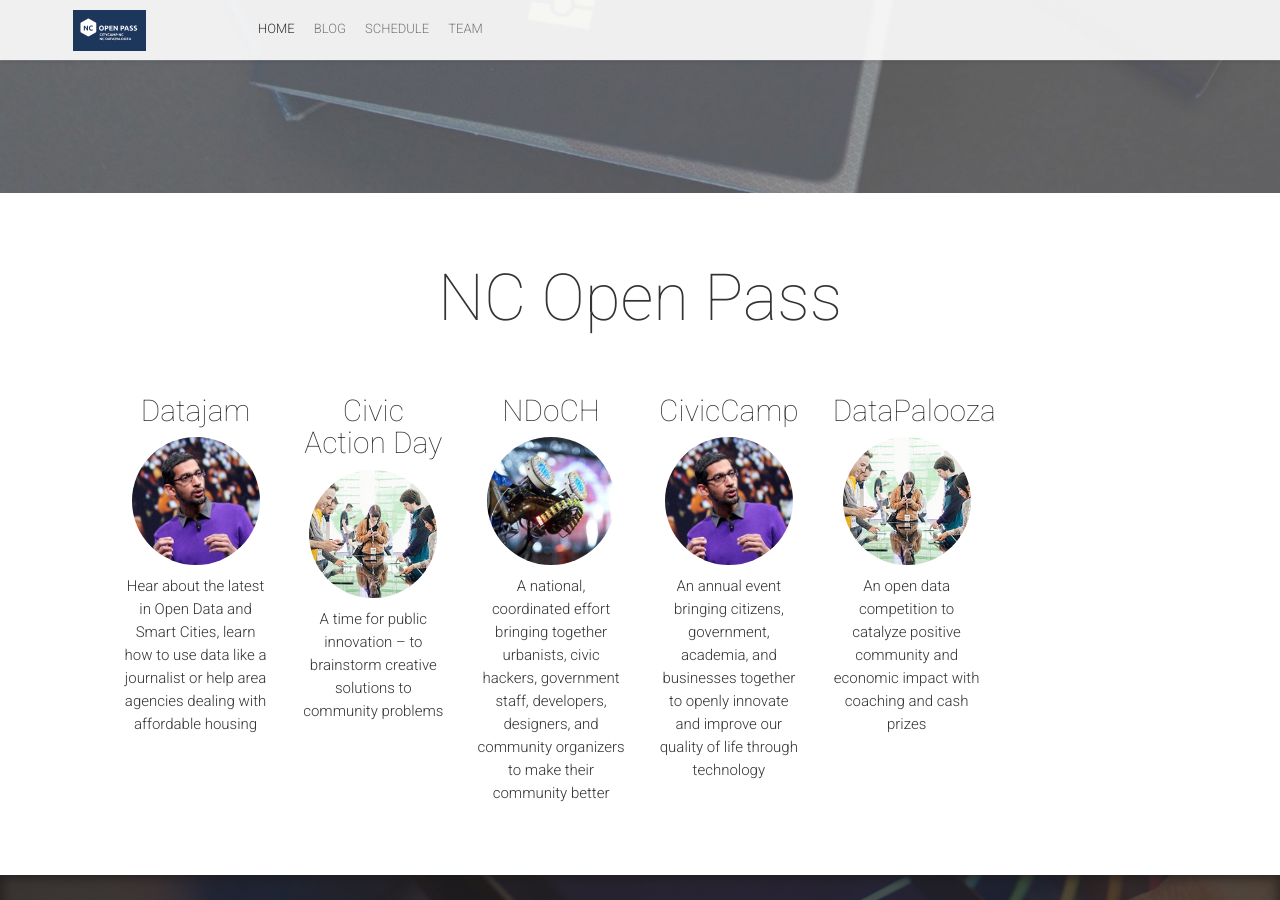
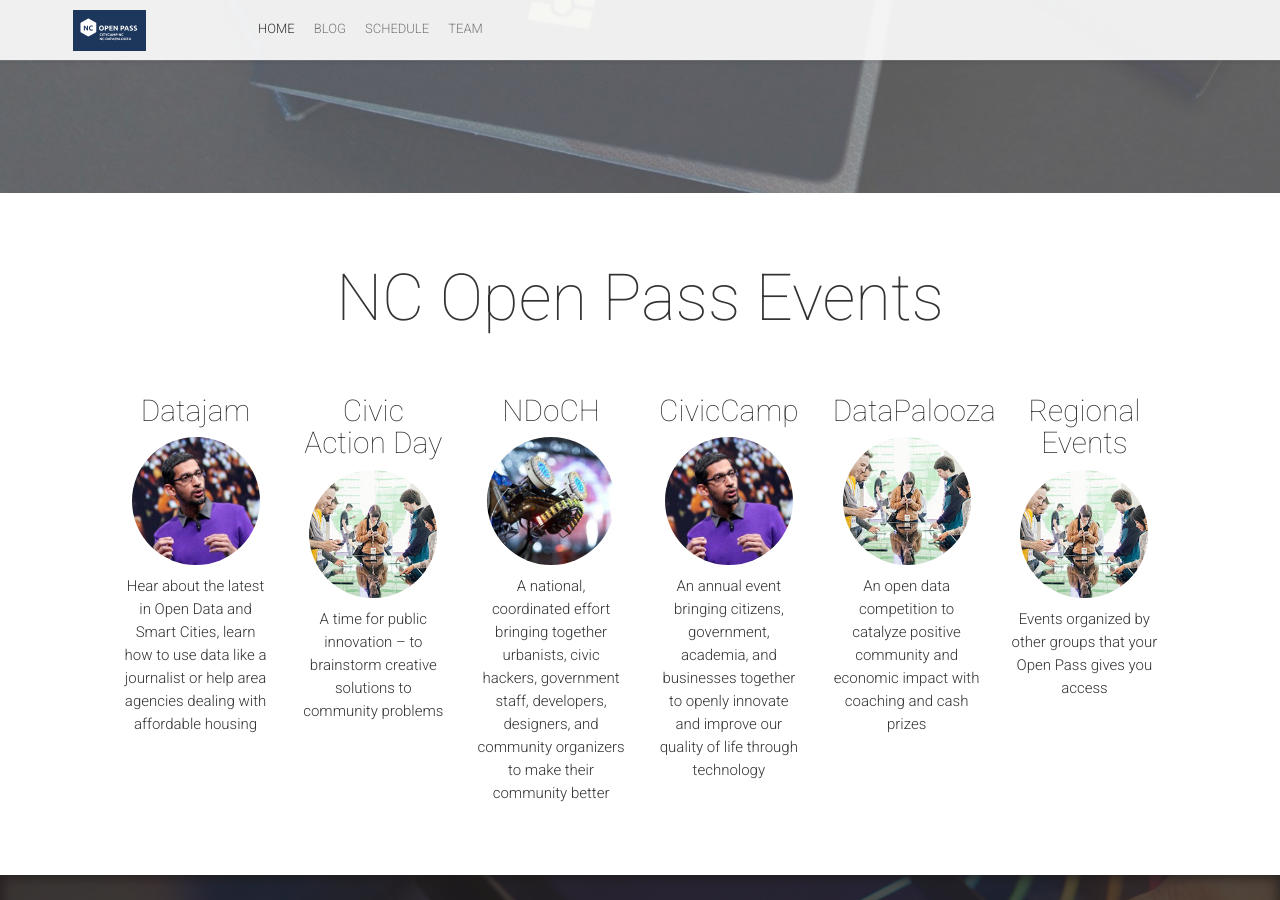
Before and after one commit to ncopenpass/main-website, a Jekyll site: the page built from index.html, in a window 1280 px wide and 900 px high, scrolled down 707 px. Built offline with Jekyll 4.4.1, drawn with Linux system fonts in a browser that asks for light colours; nearby versions of some CDN libraries; comment, search, counter and statistics services are not loaded.

Commit message:
about text

```diff
--- a/_config.yml
+++ b/_config.yml
@@ -61,17 +61,18 @@ eventDate: ""
 typeoutTextValues: '"", "Datajam", "Civic Action Day", "CivicCamp", "Datapalooza"'
 typeoutFallback: "Season"
 heroButtons:
- - {link: "http://bit.ly/2D7bhLc", text: "Become a partner"}
+ - {link: "mailto:info@ncopenpass.com", text: "Become a partner"}
  - {permalink: "/#tickets", text: "Get tickets"}
 
 # About Block
-aboutTitle: "NC Open Pass"
+aboutTitle: "NC Open Pass Events"
 aboutBlock:
  - {title: "Datajam", image: "conference.jpg", text: "Hear about the latest in Open Data and Smart Cities, learn how to use data like a journalist or help area agencies dealing with affordable housing", link: "https://ncopenpass.github.i/datajam" }
  - {title: "Civic Action Day", image: "workshop.jpg", text: "A time for public innovation – to brainstorm creative solutions to community problems", link: "https://ncopenpass.github.i/civic-action-day" }
  - {title: "NDoCH", image: "hackathon.jpg", text: "A national, coordinated effort bringing together urbanists, civic hackers, government staff, developers, designers, and community organizers to make their community better", link: "https://ncopenpass.github.i/main-website" }
  - {title: "CivicCamp", image: "conference.jpg", text: "An annual event bringing citizens, government, academia, and businesses together to openly innovate and improve our quality of life through technology", link: "https://ncopenpass.github.i/civiccamp" }
- - {title: "DataPalooza", image: "workshop.jpg", text: " An open data competition to catalyze positive community and economic impact with coaching and cash prizes", link: "https://ncopenpass.github.i/datapalooza" }
+ - {title: "DataPalooza", image: "workshop.jpg", text: "An open data competition to catalyze positive community and economic impact with coaching and cash prizes", link: "https://ncopenpass.github.i/datapalooza" }
+ - {title: "Regional Events", image: "workshop.jpg", text: "Events organized by other groups that your Open Pass gives you access", link: "https://ncopenpass.github.i/main-website" }
 
 
 # Statistic Block
```
